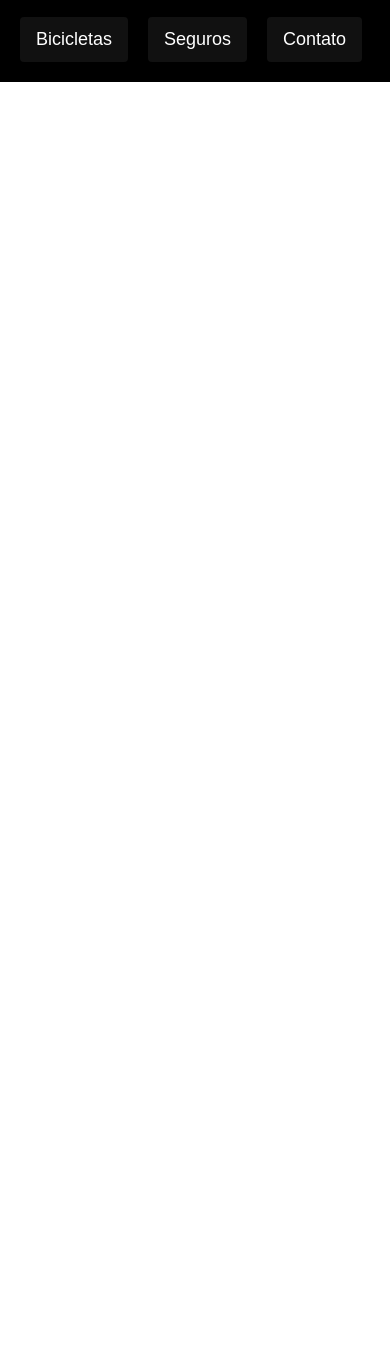
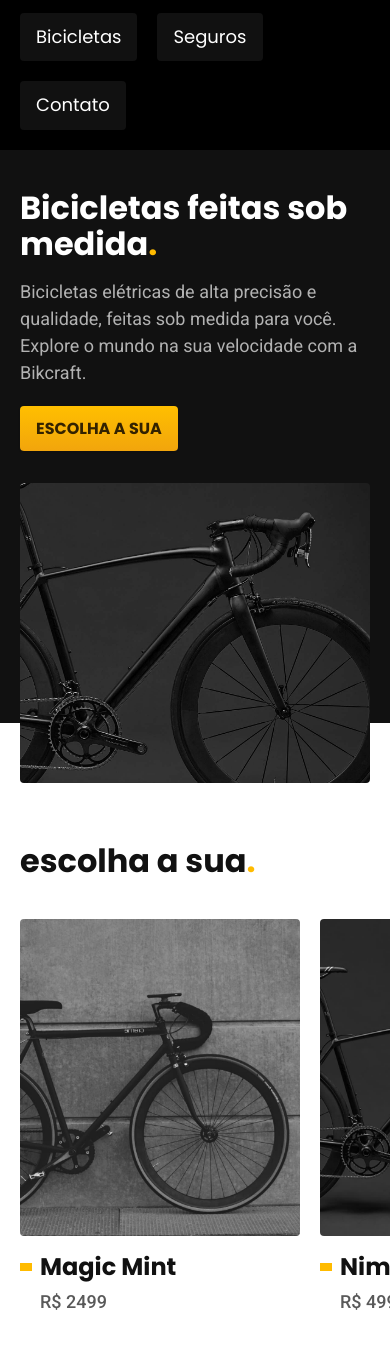
Before and after one commit to larissa-ferrari/bikcraft, a plain HTML site: page index.html in a window 390 px wide. Shown: the part 59-1408 px from the top of the page. Before the commit the page ends 844 px from the top, so only its background shows below. Drawn offline with Linux system fonts and the light colour scheme.

Commit message:
bicicleta listas

```diff
--- /dev/null
+++ b/css/bicicletas/bicicletas-lista.css
@@ -0,0 +1,71 @@
+.bicicletas-lista {
+    padding-top: 60px;
+    padding-bottom: 120px;
+}
+
+.bicicletas-lista h2 {
+    margin-bottom: 40px;
+    box-sizing: border-box;
+    max-width: 1200px;
+    padding-left: 20px;
+    padding-right: 20px;
+    margin-left: auto;
+    margin-right: auto;
+}
+
+.bicicletas-lista ul {
+    display: flex;
+    gap: 40px;
+    padding: 0 20px 20px 20px;
+    max-width: 1400px;
+    margin-left: auto;
+    margin-right: auto;
+    overflow: auto;
+    -webkit-overflow-scrolling: touch;
+}
+
+.bicicletas-lista li {
+    flex: 1;
+    min-width: 280px;
+}
+
+.bicicletas-lista a {
+    display: block;
+}
+
+.bicicletas-lista img {
+    margin-bottom: 16px;
+}
+
+.bicicletas-lista h3 {
+    margin-bottom: 8px;
+    display: flex;
+    align-items: center;
+}
+
+.bicicletas-lista h3::before{
+    content: "";
+    display: inline-block;
+    height: 8px;
+    width: 12px;
+    margin-right: 8px;
+    background-color: var(--cor-p1);
+    transition: width 0.2s;
+}
+
+.bicicletas-lista a:hover h3::before {
+    width: 24px;
+}
+
+.bicicletas-lista li span {
+    padding-left: 20px;
+}
+
+@media (max-width: 800px) {
+    .bicicletas-lista {
+        padding-bottom: 60px;
+    }
+    .bicicletas-lista ul {
+        gap: 20px;
+    }
+}
--- /dev/null
+++ b/css/global/global.css
@@ -0,0 +1,34 @@
+body {
+    margin: 0px;
+    font-family: Arial, Helvetica, sans-serif;
+    color: #111;
+    padding-bottom: 600px;
+}
+
+h1,
+h2,
+h3,
+h4,
+ul,
+p {
+    margin: 0px;
+}
+
+ul {
+    padding: 0px;
+    list-style: none;
+}
+
+a {
+    text-decoration: none;
+    color: inherit;
+}
+
+img {
+    max-width: 100%;
+    display: block;
+}
+
+img[src$=".jpg"] {
+    border-radius: 4px;
+}
--- /dev/null
+++ b/css/global/header.css
@@ -0,0 +1,70 @@
+.header-bg {
+    background-color: var(--cor-12);
+}
+
+.header {
+    display: flex;
+    flex-wrap: wrap;
+    gap: 20px;
+    justify-content: space-between;
+    align-items: center;
+    box-sizing: border-box;
+    padding: 20px;
+    max-width: 1200px;
+    margin-left: auto;
+    margin-right: auto;
+}
+
+.header-menu {
+    display: flex;
+    flex-wrap: wrap;
+    gap: 40px;
+}
+
+.header-menu a {
+    display: inline-block;
+    padding: 16px 0 px;
+    position: relative;
+}
+
+.header-menu a::after {
+    content: "";
+    display: block;
+    height: 2px;
+    width: 0%;
+    background: var(--cor-p1);
+    margin-top: 4px;
+    transition: 0.3s;
+    position: absolute;
+}
+
+.header-menu a:hover:after {
+    width: 100%;
+}
+
+@media (max-width: 800px) {
+    .header-menu {
+        gap: 20px;
+    }
+    .header-menu a {
+        background: var(--cor-11);
+        padding: 12px 16px;
+        border-radius: 4px;
+    }
+    .header-menu a:hover {
+        background-color: var(--cor-10);
+    }
+    .header a:after {
+        display: none;
+    }
+}
+
+@media (maxx-width: 600px) {
+    .header-menu {
+        gap: 12px;
+    }
+    .header-menu {
+        padding: 8px 12px;
+        font-size: 14px;
+    }
+}
--- /dev/null
+++ b/css/home/introducao.css
@@ -0,0 +1,51 @@
+.introducao-bg {
+    background: var(--cor-12);
+    box-shadow: inset 0 -120px var(--cor-0);
+  }
+
+.introducao {
+    display: grid;
+    grid-template-columns: 1fr 1fr;
+    gap: 0px 40px;
+}
+
+.introducao-conteudo {
+    align-self: end;
+    padding-bottom: 200px;
+}
+
+.introducao img {
+    height: 100%;
+    object-fit: cover;
+    border-radius: 4px;
+}
+
+.introducao h1 {
+    margin-bottom: 32px;
+}
+
+.introducao p {
+    margin-bottom: 20px;
+}
+
+@media (max-width: 800px) {
+    .introducao-bg {
+        background: var(--cor-11);
+        padding-top: 40px;
+        box-shadow: inset 0 -60px var(--cor-0);
+    }
+    .introducao {
+        grid-template-columns: 1fr;
+        gap: 32px;
+    }
+    .introducao-conteudo {
+        padding-bottom: 0px;
+    }
+    .introducao h1{
+        margin-bottom: 16px;
+    }
+    .introducao img {
+        height: 300px;
+        width: 100%;
+    }
+}
--- a/css/style.css
+++ b/css/style.css
@@ -1,87 +1,14 @@
-body {
-    margin: 0px;
-    font-family: Arial, Helvetica, sans-serif;
-}
+@import "./global/global.css";
+@import "./utilidades/tipografia.css";
+@import "./utilidades/cores.css";
 
-ul {
-    margin: 0px;
-    padding: 0px;
-    list-style: none;
-}
+@import "./global/header.css";
 
-a {
-    text-decoration: none;
-}
+/* Utilidades */
+@import "./utilidades/componentes.css";
 
-.header-bg {
-    background-color: #000;
-}
+/* Home */
+@import "./home/introducao.css";
 
-.header {
-    display: flex;
-    flex-wrap: wrap;
-    gap: 20px;
-    justify-content: space-between;
-    align-items: center;
-    box-sizing: border-box;
-    padding: 20px;
-    max-width: 1200px;
-    margin-left: auto;
-    margin-right: auto;
-}
-
-.header-menu {
-    display: flex;
-    flex-wrap: wrap;
-    gap: 40px;
-}
-
-.header-menu a {
-    color: #fff;
-    padding: 16px 0 px;
-    display: inline-block;
-    font-size: 18px;
-    position: relative;
-}
-
-.header-menu a::after {
-    content: "";
-    display: block;
-    height: 2px;
-    width: 0%;
-    background: #fff;
-    margin-top: 4px;
-    transition: 0.3s;
-    position: absolute;
-}
-
-.header-menu a:hover:after {
-    width: 100%;
-}
-
-@media (max-width: 800px) {
-    .header-menu {
-        gap: 20px;
-    }
-    .header-menu a {
-        background: #111;
-        padding: 12px 16px;
-        border-radius: 4px;
-    }
-    .header-menu a:hover {
-        background-color: #2e2e2e;
-    }
-    .header a:after {
-        display: none;
-    }
-}
-
-@media (maxx-width: 600px) {
-    .header-menu {
-        gap: 12px;
-    }
-    .header-menu {
-        padding: 8px 12px;
-        font-size: 14px;
-    }
-}
+/* Bicicletas */
+@import "./bicicletas/bicicletas-lista.css";
--- /dev/null
+++ b/css/utilidades/componentes.css
@@ -0,0 +1,30 @@
+.container {
+    box-sizing: border-box;
+    max-width: 1200px;
+    padding-left: 20px;
+    padding-right: 20px;
+    margin-left: auto;
+    margin-right: auto;
+}
+
+.botao {
+    display: inline-block;
+    padding: 16px 32px;
+    background: linear-gradient(#ffbf00, #f2a50c);
+    border-radius: 4px;
+    box-shadow: 0 1px 2px rgba(0, 0, 0, 0.1);
+    text-transform: uppercase;
+    color: var(--cor-p5);
+    font: 600 1.125rem/1.35 "Poppins", sans-serif;
+}
+
+.botao:hover {
+    background: linear-gradient(#ffb60d, #e59317);
+}
+
+@media (max-width: 600px) {
+    .botao {
+        padding: 12px 16px;
+        font-size: 1rem;
+    }
+}
--- /dev/null
+++ b/css/utilidades/cores.css
@@ -0,0 +1,75 @@
+:root {
+    --cor-0: #fff;
+    --cor-1: #f7f7f7;
+    --cor-2: #ededed;
+    --cor-3: #dedede;
+    --cor-4: #ccc;
+    --cor-5: #b2b2b2;
+    --cor-6: #9c9c9c;
+    --cor-7: #717171;
+    --cor-8: #595959;
+    --cor-9: #404040;
+    --cor-10: #2e2e2e;
+    --cor-11: #111;
+    --cor-12: #000;
+    --cor-p1: #fb0;
+    --cor-p2: #e4a30b;
+    --cor-p3: #a66f00;
+    --cor-p4: #664400;
+    --cor-p5: #332200;
+}
+
+.cor-0 {
+    color: var(--cor-0);
+}
+.cor-1 {
+    color: var(--cor-1);
+}
+.cor-2 {
+    color: var(--cor-2);
+}
+.cor-3 {
+    color: var(--cor-3);
+}
+.cor-4 {
+    color: var(--cor-4);
+}
+.cor-5 {
+    color: var(--cor-5);
+}
+.cor-6 {
+    color: var(--cor-6);
+}
+.cor-7 {
+    color: var(--cor-7);
+}
+.cor-8 {
+    color: var(--cor-8);
+}
+.cor-9 {
+    color: var(--cor-9);
+}
+.cor-10 {
+    color: var(--cor-10);
+}
+.cor-11 {
+    color: var(--cor-11);
+}
+.cor-12 {
+    color: var(--cor-12);
+}
+.cor-p1 {
+    color: var(--cor-p1);
+}
+.cor-p2 {
+    color: var(--cor-p2);
+}
+.cor-p3 {
+    color: var(--cor-p3);
+}
+.cor-p4 {
+    color: var(--cor-p4);
+}
+.cor-p5 {
+    color: var(--cor-p5);
+}
--- /dev/null
+++ b/css/utilidades/tipografia.css
@@ -0,0 +1,75 @@
+.font-1-xs {
+    font: 400 0.75rem/1.35 "Poppins", sans-serif;
+  }
+
+  .font-2-xs {
+    font: 400 0.875rem/1.43 "Roboto", sans-serif;
+  }
+
+  .font-1-s {
+    font: 400 1rem/1.5 "Poppins", sans-serif;
+  }
+
+  .font-2-s {
+    font: 400 1rem/1.5 "Roboto", sans-serif;
+  }
+
+  .font-1-m,
+  .font-1-m-b {
+    font: 400 1.125rem/1.35 "Poppins", sans-serif;
+  }
+
+  .font-1-m-b {
+    font-weight: 600;
+  }
+
+  .font-2-m {
+    font: 500 1.125rem/1.35 "Roboto", sans-serif;
+  }
+
+  .font-1-l {
+    font: 400 1.5rem/1.5 "Poppins", sans-serif;
+  }
+
+  .font-2-l,
+  .font-2-l-b {
+    font: 400 1.5rem/1.5 "Roboto", sans-serif;
+  }
+
+  .font-2-l-b {
+    font-weight: 500;
+    letter-spacing: 0.015em;
+    text-transform: uppercase;
+  }
+
+  .font-1-xl {
+    font: 600 2rem/1.25 "Poppins", sans-serif;
+  }
+
+  .font-2-xl {
+    font: 500 2rem/1.25 "Roboto", sans-serif;
+  }
+
+  .font-1-xxl {
+    font: 600 4rem/1.125 "Poppins", sans-serif;
+  }
+
+  @media (max-width: 1200px) {
+    .font-1-xxl {
+      font-size: 3rem;
+    }
+    .font-2-l,
+    .font-2-l-b {
+      font-size: 1.125rem;
+    }
+  }
+
+  @media (max-width: 800px) {
+    .font-1-xxl {
+      font-size: 2rem;
+    }
+    .font-1-xl,
+    .font-2-xl {
+      font-size: 1.5rem;
+    }
+  }
--- a/index.html
+++ b/index.html
@@ -7,17 +7,20 @@
         <title>Bikcraft - Biciletas Elétricas</title>
         <meta name="description" content="Bicicletas elétricas de alta precisão e qualidade feitas sob medida para o cliente. Explore o mundo na sua velocidade com a Bikcraft">
         <link rel="stylesheet" href="./css/style.css">
+        <link rel="preconnect" href="https://fonts.googleapis.com">
+        <link rel="preconnect" href="https://fonts.gstatic.com" crossorigin>
+        <link href="https://fonts.googleapis.com/css2?family=Poppins:wght@400;700&family=Roboto:wght@400;500&display=swap" rel="stylesheet">
     </head>
 
     <body>
         <header class="header-bg">
-            <div class="header">
+            <div class="header container">
                 <a href="./">
                     <img src="./img/bikcraft.svg" alt="Bikcraft">
                 </a>
 
                 <nav aria-label="primaria">
-                    <ul class="header-menu">
+                    <ul class="header-menu font-1-m cor-0">
                         <li><a href="./bicicletas.html">Bicicletas</a></li>
                         <li><a href="./seguros.html">Seguros</a></li>
                         <li><a href="./contato.html">Contato</a></li>
@@ -27,5 +30,45 @@
             </div>
         </header>
 
+        <main class="introducao-bg">
+            <div class="introducao container">
+                <div class="introducao-conteudo">
+                    <h1 class="font-1-xxl cor-0">Bicicletas feitas sob medida<span class="cor-p1">.</span></h1>
+                    <p class="font-2-l cor-5">Bicicletas elétricas de alta precisão e qualidade, feitas sob medida para você. Explore o mundo na sua velocidade com a Bikcraft.</p>
+                    <a class="botao" href="./bicicletas.html">Escolha a sua</a>
+                </div>
+                <div>
+                    <img src="./img/fotos/introducao.jpg" alt="Bicileta elétrica preta.">
+                </div>
+            </div>
+        </main>
+
+        <article class="bicicletas-lista">
+            <h2 class="container font-1-xxl">escolha a sua<span class="cor-p1">.</span></h2>
+
+            <ul>
+                <li>
+                    <a href="./bicicletas/magic.html">
+                        <img src="./img/bicicletas/magic-home.jpg" alt="Bicileta preta">
+                        <h3 class="font-1-xl">Magic Mint</h3>
+                        <span class="font-2-m cor-8"> R$ 2499</span>
+                    </a>
+                </li>
+                <li>
+                    <a href="./bicicletas/nimbus.html">
+                        <img src="./img/bicicletas/nimbus-home.jpg" alt="Bicileta preta">
+                        <h3 class="font-1-xl">Nimbus Stark</h3>
+                        <span class="font-2-m cor-8"> R$ 4999</span>
+                    </a>
+                </li>
+                <li>
+                    <a href="./bicicletas/nebula.html">
+                        <img src="./img/bicicletas/nebula-home.jpg" alt="Bicileta preta">
+                        <h3 class="font-1-xl">Nebula Cosmic</h3>
+                        <span class="font-2-m cor-8"> R$ 3999</span>
+                    </a>
+                </li>
+            </ul>
+        </article>
     </body>
 </html>
```
